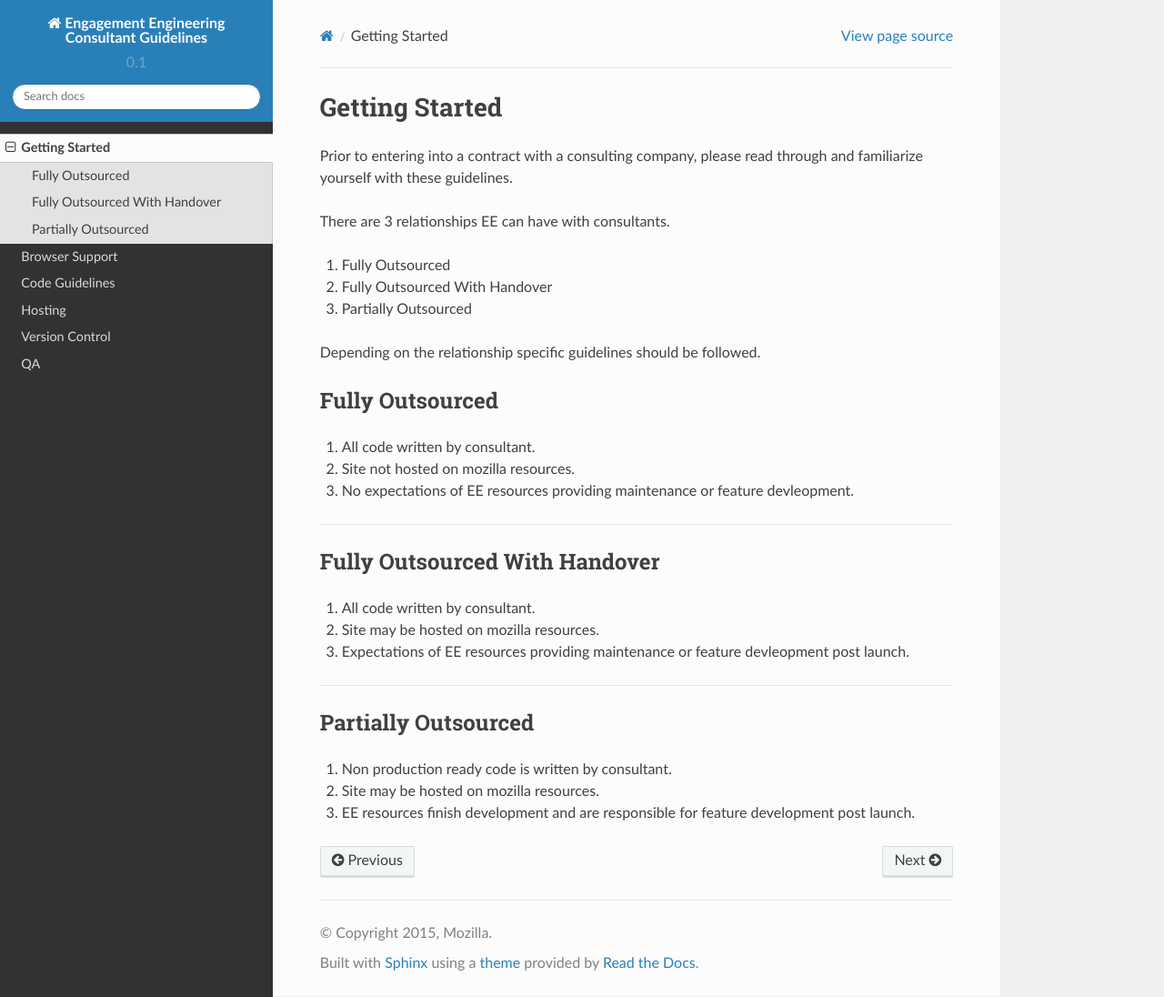
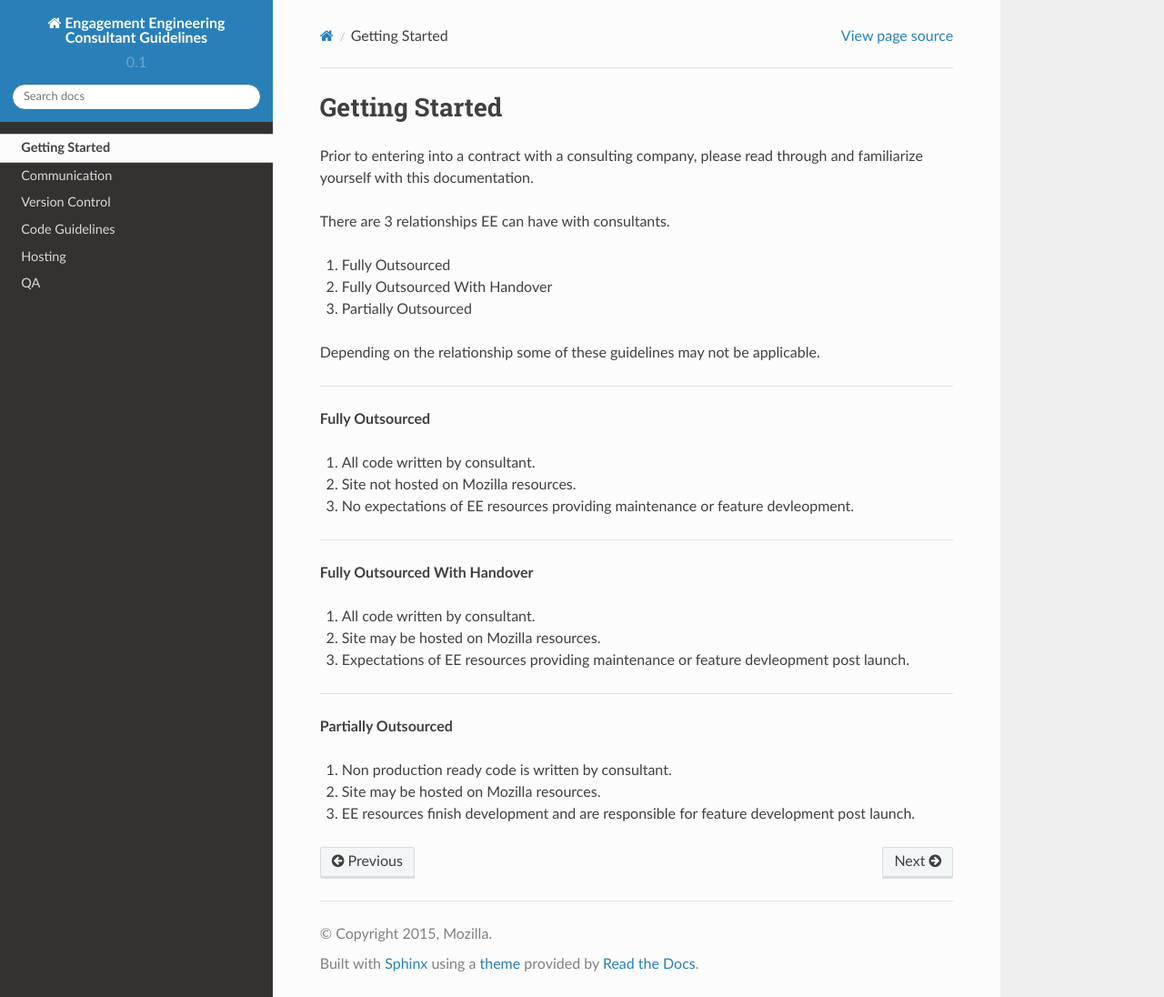
Before and after one commit to mozilla/ee-consultant-guidelines, a Sphinx documentation site: the page built from docs/getting_started.rst, in a window 1280 px wide and 1096 px high. Shown: the whole window at 91% size. Built offline with Sphinx 7.4.7 and the Read the Docs theme 2.0.0, drawn with Linux system fonts in a browser that asks for light colours.

Commit message:
Added communication page, refactored formatting, collapsed browser support into code guidelines.

```diff
--- a/docs/code_guidelines.rst
+++ b/docs/code_guidelines.rst
@@ -7,4 +7,7 @@
 Code Guidelines
 ===============
 
-test
+
+
+Browser Support
+---------------
--- a/docs/getting_started.rst
+++ b/docs/getting_started.rst
@@ -7,7 +7,8 @@
 Getting Started
 ===============
 
-Prior to entering into a contract with a consulting company, please read through and familiarize yourself with these guidelines.
+Prior to entering into a contract with a consulting company, please read through and familiarize
+yourself with this documentation.
 
 There are 3 relationships EE can have with consultants.
 
@@ -15,33 +16,30 @@ There are 3 relationships EE can have with consultants.
 2. Fully Outsourced With Handover
 3. Partially Outsourced
 
-Depending on the relationship specific guidelines should be followed.
+Depending on the relationship some of these guidelines may not be applicable.
 
 
------------------
-Fully Outsourced
------------------
+----
+
+**Fully Outsourced**
 
 1. All code written by consultant.
-2. Site not hosted on mozilla resources.
+2. Site not hosted on Mozilla resources.
 3. No expectations of EE resources providing maintenance or feature devleopment.
 
-------------
+----
 
--------------------------------
-Fully Outsourced With Handover
--------------------------------
+**Fully Outsourced With Handover**
 
 1. All code written by consultant.
-2. Site may be hosted on mozilla resources.
+2. Site may be hosted on Mozilla resources.
 3. Expectations of EE resources providing maintenance or feature devleopment post launch.
 
-------------
+----
 
------------------------
-Partially Outsourced
------------------------
+**Partially Outsourced**
+
 
 1. Non production ready code is written by consultant.
-2. Site may be hosted on mozilla resources.
+2. Site may be hosted on Mozilla resources.
 3. EE resources finish development and are responsible for feature development post launch.
--- a/docs/index.rst
+++ b/docs/index.rst
@@ -15,10 +15,10 @@ Contents:
    :maxdepth: 1
 
    getting_started
-   browser_support
+   communication
+   version_control
    code_guidelines
    hosting
-   version_control
    qa
 
 
--- a/docs/version_control.rst
+++ b/docs/version_control.rst
@@ -9,10 +9,10 @@ Version Control
 
 All code provided by a third party must reside in version control and be made available to Mozilla.
 
-The vendor has the following responsibilites which should be outlined in a SOW:
+The vendor has the following responsibilites which should be outlined in a SOW.
 
-Consultant Responsible
-----------------------
+----
+
 * Using Version Control:
     * Project code must be in version control.
     * Code should reside on Github unless another platform has been specifically agreed too.
```
Also changed, not shown: docs/browser_support.rst (deleted, +0 -10 lines), docs/communication.rst (added, +20 -0 lines), docs/hosting.rst (+11 -8 lines).
